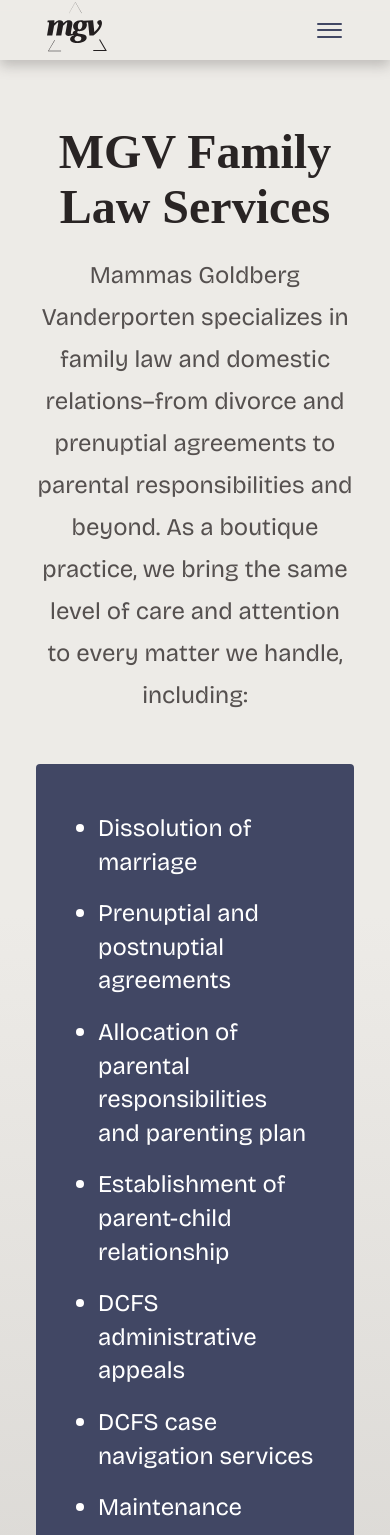
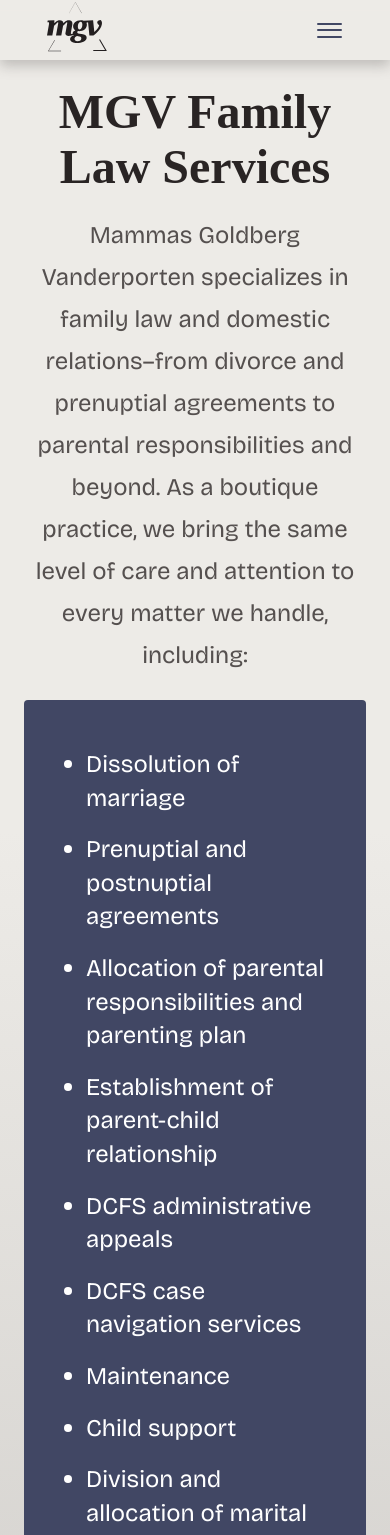
Before and after one commit to bobsport33/mgv, a Next.js app: page /services in a window 390 px wide. Shown: the top 1535 px of the page. Built offline with nearby package versions, Linux system fonts and the light colour scheme.

Commit message:
services page responsive adjustments

```diff
--- a/src/modules/CTA/Index.tsx
+++ b/src/modules/CTA/Index.tsx
@@ -19,6 +19,12 @@
 	secondary: "var(--secondary-500)",
 	tertiary: "var(--tertiary-500)"
 };
+
+const buttonThemes = {
+	primary: "surface-primary",
+	secondary: "surface-secondary",
+	tertiary: "primary"
+} as const;
 
 const CTAContainer = styled.section<{
 	accent: string;
@@ -55,10 +61,21 @@
 		.cta__textContainer {
 			width: min(700px, 70%);
 			margin: 0 auto;
+
+			${media.tablet} {
+				width: 80%;
+			}
+			${media.mobile} {
+				width: 95%;
+			}
 		}
 
 		.cta__background {
 			clip-path: polygon(50% 0%, 100% 0, 85% 100%, 15% 100%, 0 0);
+
+			${media.tablet} {
+				clip-path: polygon(50% 0%, 100% 0, 90% 100%, 10% 100%, 0 0);
+			}
 		}
 	}
 	.cta {
@@ -158,7 +175,7 @@
 				<Button
 					text={buttonText}
 					href={href}
-					theme="surface-tertiary"
+					theme={buttonThemes[theme]}
 				/>
 			</div>
 
--- a/src/modules/Services/ServicesHero.tsx
+++ b/src/modules/Services/ServicesHero.tsx
@@ -1,5 +1,6 @@
 import React from "react";
 import styled from "@emotion/styled";
+import { media } from "@/styles/breakpoints";
 
 const ServicesHeroContainer = styled.div`
 	padding: 64px 36px 48px;
@@ -8,6 +9,14 @@
 	align-items: center;
 	gap: 20px;
 	text-align: center;
+
+	${media.tablet} {
+		padding: 36px;
+	}
+
+	${media.mobile} {
+		padding: 24px;
+	}
 
 	.services {
 		&__heading {
--- a/src/modules/Services/ServicesList.tsx
+++ b/src/modules/Services/ServicesList.tsx
@@ -12,6 +12,12 @@
 	${media.tablet} {
 		flex-direction: column;
 		align-items: center;
+
+		padding: 0 36px 36px;
+	}
+
+	${media.mobile} {
+		padding: 0 24px 24px;
 	}
 
 	.services-list {
@@ -24,6 +30,16 @@
 			display: flex;
 			flex-direction: column;
 			gap: 18px;
+
+			${media.tablet} {
+				width: 80%;
+				max-width: 80%;
+			}
+
+			${media.mobile} {
+				width: 100%;
+				max-width: 100%;
+			}
 
 			&--primary {
 				background-color: var(--primary-500);
--- a/src/pages/index.tsx
+++ b/src/pages/index.tsx
@@ -81,6 +81,7 @@
 					imageAlt="#"
 					imageUrl="#"
 					href="/contact"
+					theme="secondary"
 				/>
 			</div>
 		</>
```
